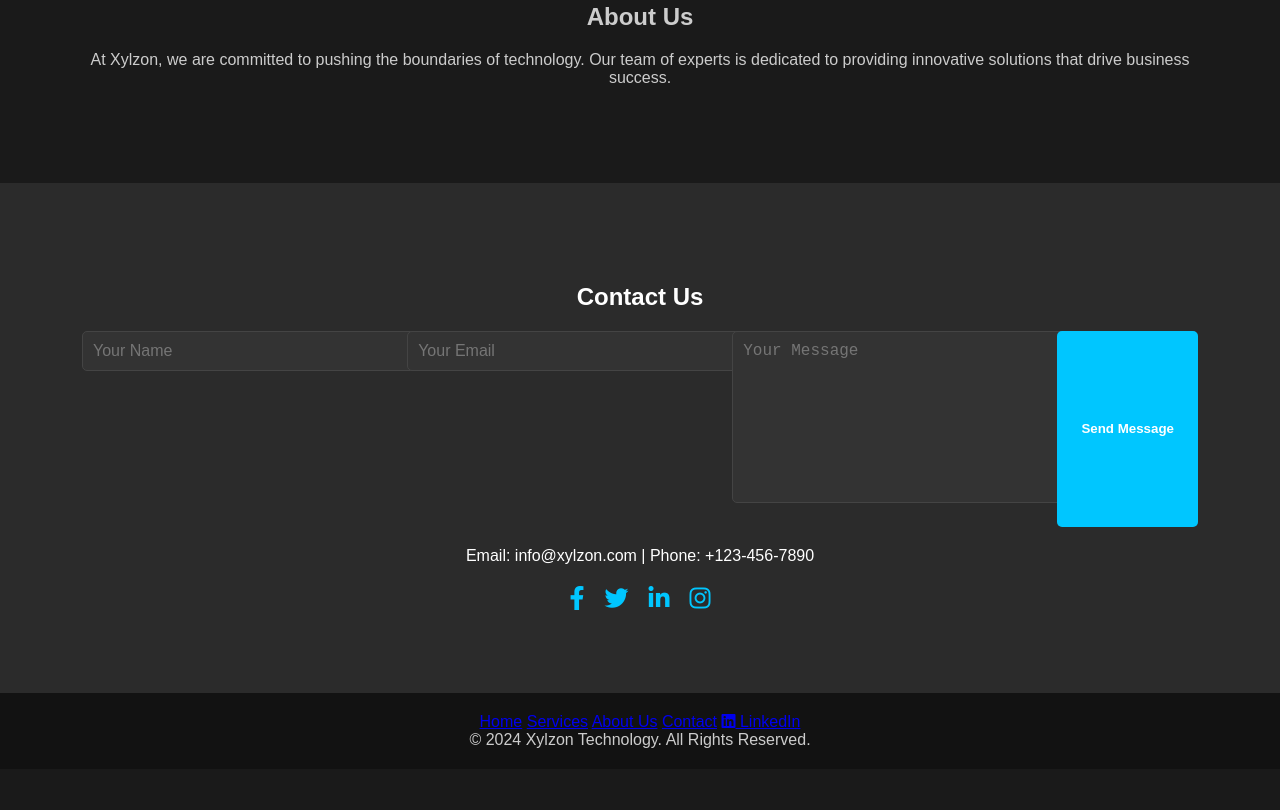
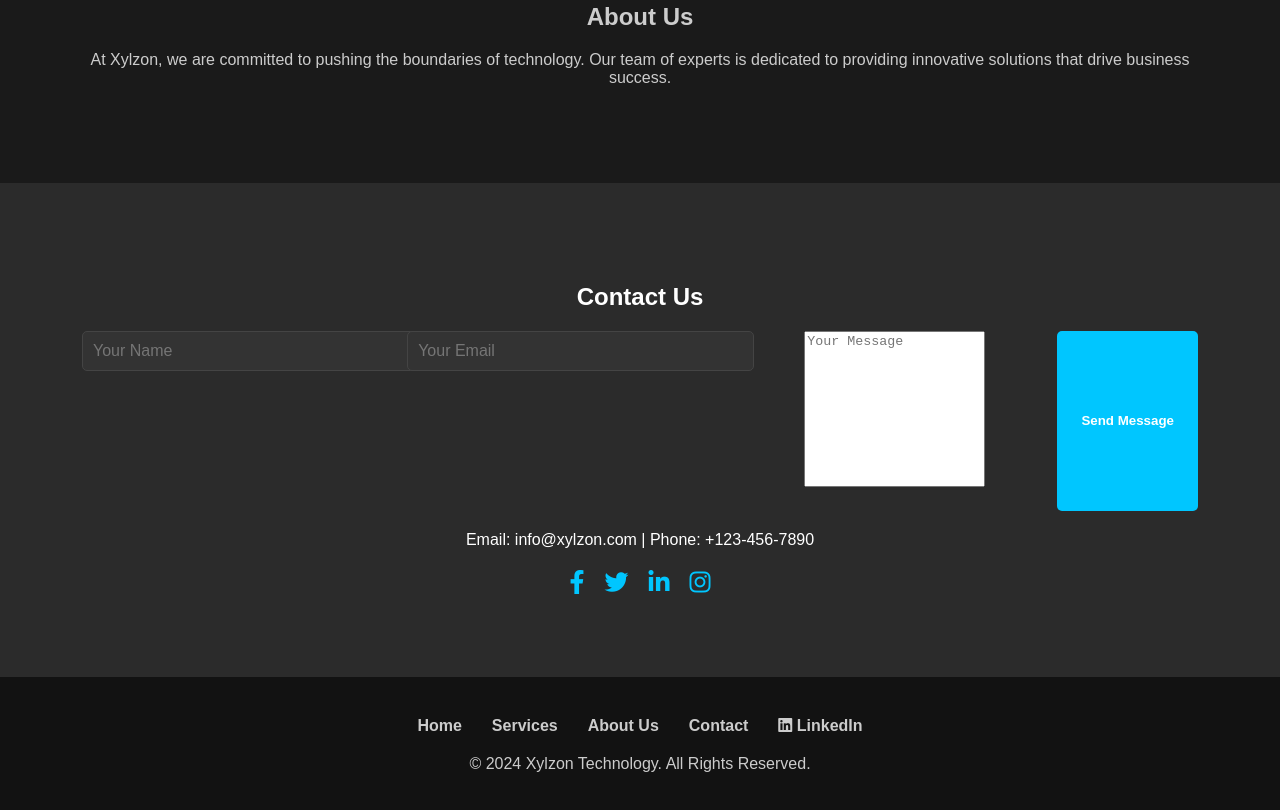
Before and after one commit to ajwadpk/xylzon, a plain HTML site: page index.html in a window 1280 px wide. Shown: the part 1446-2256 px from the top of the page. Before the commit the page ends 2215 px from the top, so only its background shows below. Drawn offline with Linux system fonts and the light colour scheme.

Commit message:
Update styles.css

```diff
--- a/styles.css
+++ b/styles.css
@@ -23,6 +23,9 @@ header {
     z-index: 1000;
     top: 0;
     left: 0;
+    display: flex;
+    justify-content: space-between;
+    align-items: center;
     transition: background 0.3s;
 }
 
@@ -42,7 +45,6 @@ header.sticky {
 
 nav {
     display: flex;
-    justify-content: space-between;
     align-items: center;
 }
 
@@ -76,6 +78,7 @@ nav .cta {
     text-decoration: none;
     font-weight: bold;
     transition: background-color 0.3s;
+    margin-left: 20px;
 }
 
 nav .cta:hover {
@@ -190,7 +193,7 @@ nav .cta:hover {
 }
 
 .contact-form input,
-.contact-form textarea {
+contact-form textarea {
     width: 100%;
     padding: 10px;
     border-radius: 5px;
@@ -240,10 +243,29 @@ nav .cta:hover {
 
 /* Footer */
 footer {
-    padding: 20px;
+    padding: 40px 20px;
     background: #121212;
+    color: #ccc;
     text-align: center;
+}
+
+footer .footer-links {
+    margin-bottom: 20px;
+    display: flex;
+    justify-content: center;
+    flex-wrap: wrap;
+}
+
+footer .footer-links a {
     color: #ccc;
+    text-decoration: none;
+    margin: 0 15px;
+    font-weight: bold;
+    transition: color 0.3s;
+}
+
+footer .footer-links a:hover {
+    color: #00c6ff;
 }
 
 footer p {
@@ -259,12 +281,13 @@ footer p {
         position: absolute;
         top: 60px;
         right: 0;
-        width: 200px;
+        width: 100%;
         border-radius: 0 0 5px 5px;
     }
 
     nav .nav-links li {
         margin: 10px 0;
+        text-align: center;
     }
 
     nav .cta {
```
